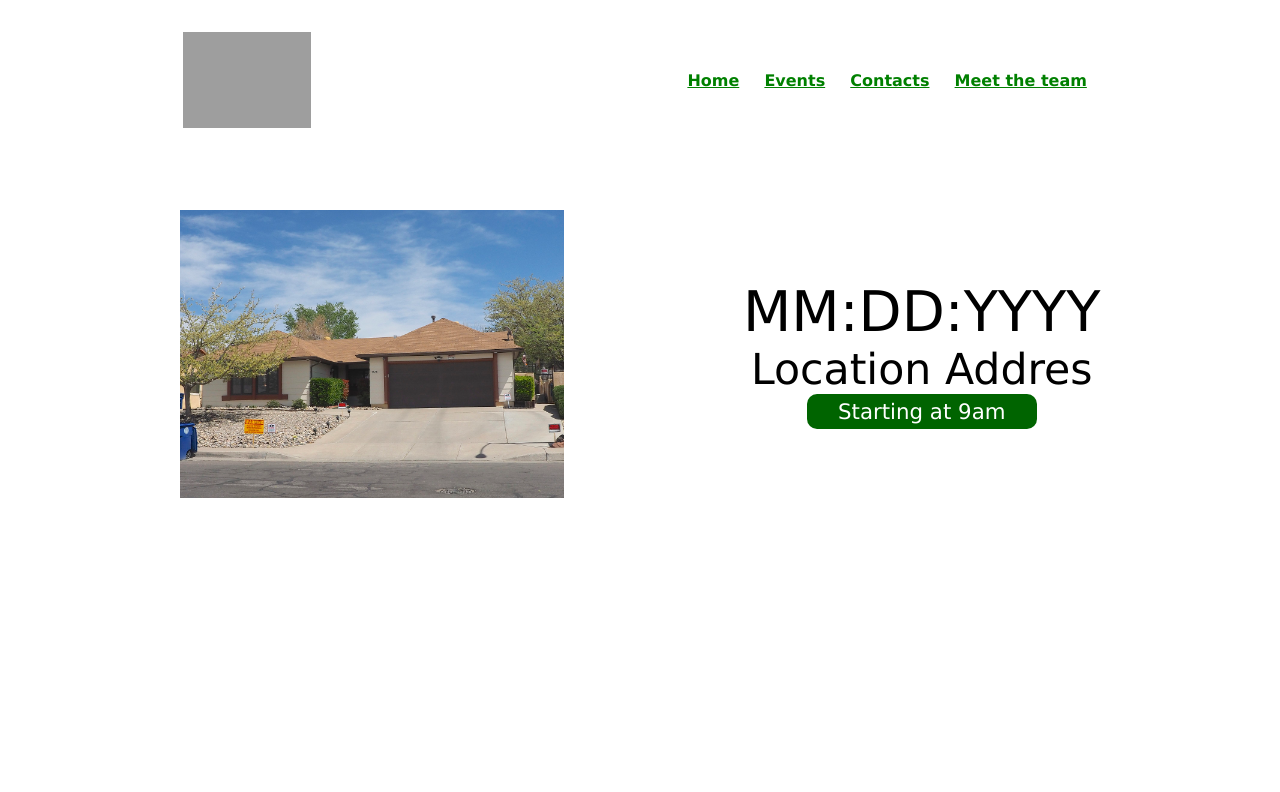
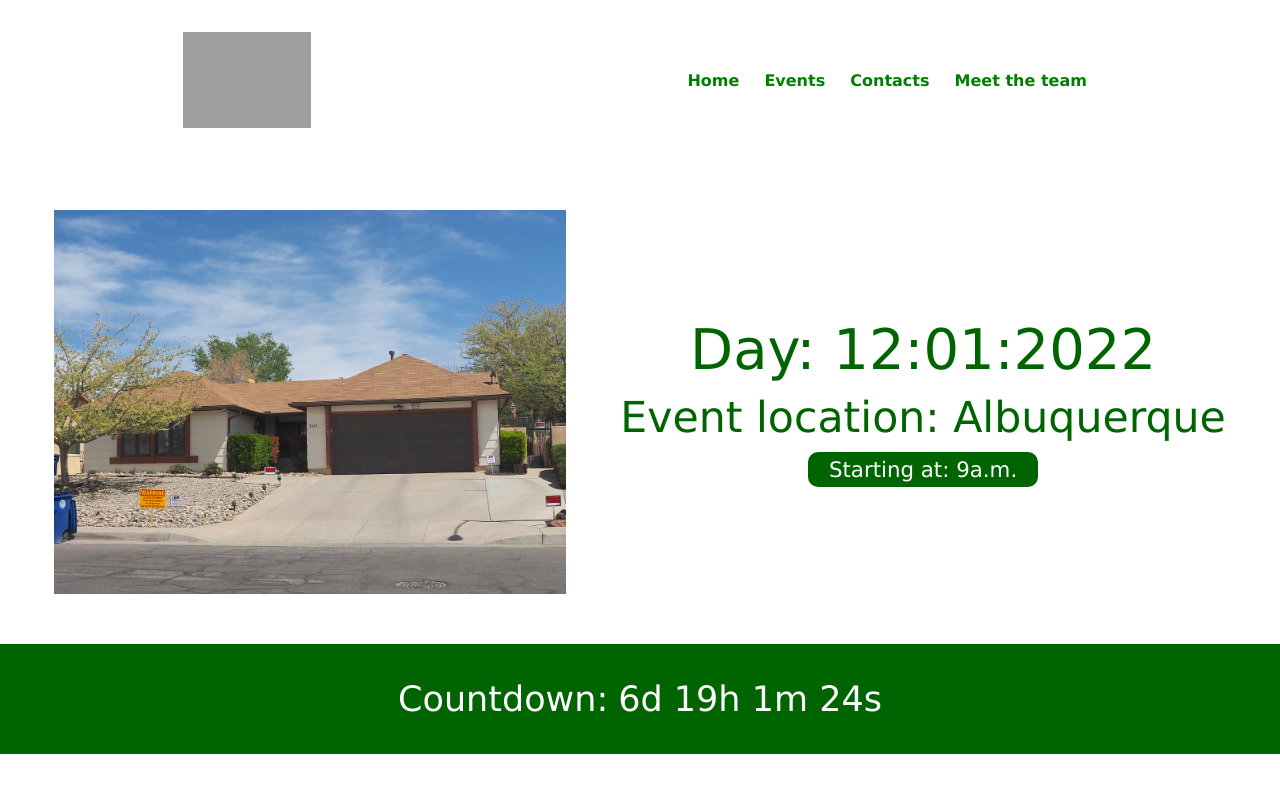
Before and after one commit to ArgenisGonzalez-Ksquare/breakingBadLandingPage, a plain HTML site: page index.html in a window 1280 px wide. Drawn offline with Linux system fonts and the light colour scheme; grey boxes are pictures that could not be loaded.

Commit message:
countdown added

```diff
--- /dev/null
+++ b/countdown.js
@@ -0,0 +1,28 @@
+// Set the date we're counting down to
+var countDownDate = new Date("Dec 1, 2022 15:37:25").getTime();
+
+// Update the count down every 1 second
+var x = setInterval(function() {
+
+  // Get today's date and time
+  var now = new Date().getTime();
+
+  // Find the distance between now and the count down date
+  var distance = countDownDate - now;
+
+  // Time calculations for days, hours, minutes and seconds
+  var days = Math.floor(distance / (1000 * 60 * 60 * 24));
+  var hours = Math.floor((distance % (1000 * 60 * 60 * 24)) / (1000 * 60 * 60));
+  var minutes = Math.floor((distance % (1000 * 60 * 60)) / (1000 * 60));
+  var seconds = Math.floor((distance % (1000 * 60)) / 1000);
+
+  // Display the result in the element with id="countdown"
+  document.getElementById("countdown").innerHTML = days + "d " + hours + "h "
+  + minutes + "m " + seconds + "s ";
+
+  // If the count down is finished, write some text
+  if (distance < 0) {
+    clearInterval(x);
+    document.getElementById("countdown").innerHTML = "EXPIRED";
+  }
+}, 1000);
--- a/index.html
+++ b/index.html
@@ -6,6 +6,7 @@
     <meta name="viewport" content="width=device-width, initial-scale=1.0">
     <title>Document</title>
     <link rel="stylesheet" href="style.css">
+    <script src="countdown.js"></script>
 </head>
 <body>
     <header>
@@ -24,11 +25,16 @@
             <img src="img/Walter_White's_House.jpg" alt="Walter_White_House" class="HouseImg">
 
             <div class="info">
-                <span class="info1">MM:DD:YYYY</span>
-                <span class="info2">Location Addres</span>
-                <span class="info3">Starting at 9am</span>
+                <span class="info1">Day: 12:01:2022</span>
+                <span class="info2">Event location: Albuquerque</span>
+                <span class="info3">Starting at: 9a.m.</span>
             </div>
 
+        </section>
+
+        <section class="countdown">
+                <p>Countdown:</p>
+                <p id="countdown"></p>
         </section>
 
         <section class="schedule"></section>
--- a/style.css
+++ b/style.css
@@ -15,6 +15,10 @@ header{
     outline: red;
     justify-content: space-around;
     align-items: center;
+}
+
+.headerSection a{
+    text-decoration: none;
 }
 
 a{
@@ -41,7 +45,7 @@ main{
 }
 
 .HouseImg{
-    width: 30%;
+    width: 40%;
 }
 
 .info{
@@ -49,6 +53,8 @@ main{
     flex-direction: column;
     align-content: center;
     text-align: center;
+    gap: 10px;
+    color: darkgreen;
 }
 
 .info1{
@@ -66,3 +72,14 @@ main{
     width: 220px;
     align-self: center;
 }
+
+.countdown{
+    display: flex;
+    flex-direction: row;
+    align-items: center;
+    font-size: 35px;
+    gap: 10px;
+    justify-content: center;
+    background-color: darkgreen;
+    color: white;
+}
```
